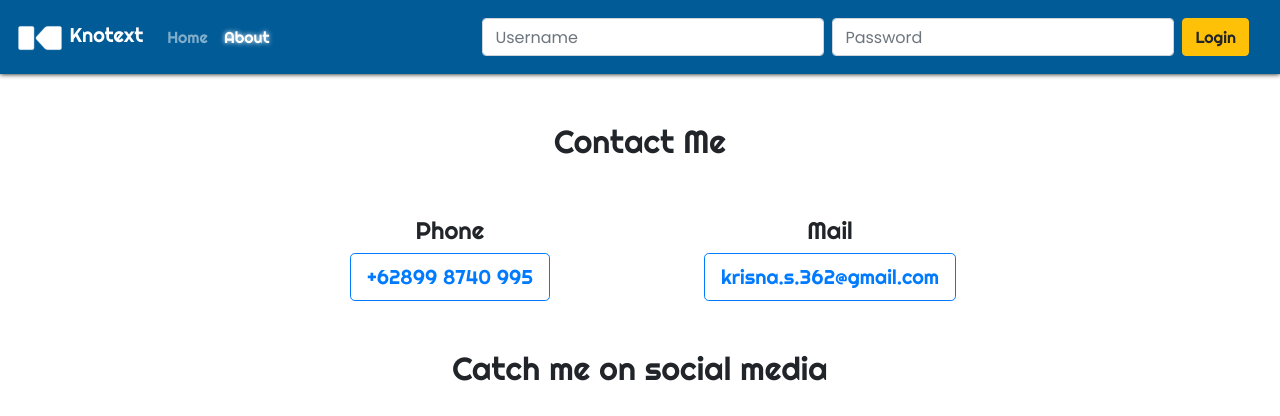
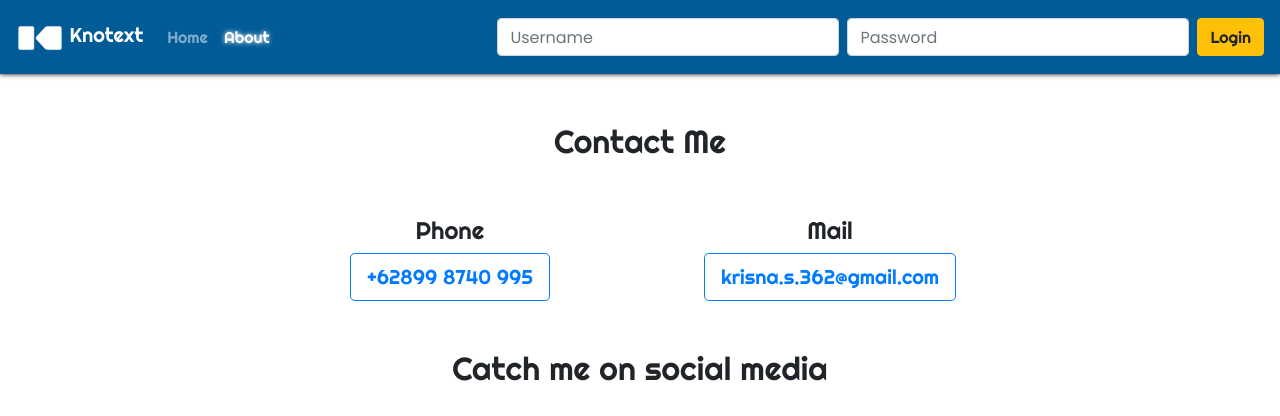
Before and after one commit to ichungelo/final-web, a PHP site: page /about.php in a window 1280 px wide. Shown: the top 416 px of the page. Run offline with PHP 8.4, Linux system fonts and the light colour scheme.

Commit message:
fix login form position about.php

```diff
--- a/about.php
+++ b/about.php
@@ -37,10 +37,10 @@
         </li>
       </ul>
       <div>
-        <form class="form-inline my-2 my-lg-0 mr-0 col-12 justify-content-sm-center">
-          <input class="form-control my-1 mr-sm-2" type="text" placeholder="Username">
-          <input class="form-control my-1 mr-sm-2" type="password" placeholder="Password">
-          <button class="btn btn-warning my-2 my-sm-0 shadow-text" type="submit">Login</button>
+      <form class="form-inline justify-content-sm-center" method="POST">
+          <input class="form-control my-1 mr-sm-2" type="text" name="loginUsername" placeholder="Username" required>
+          <input class="form-control my-1 mr-sm-2" type="password" name="loginPassword" placeholder="Password" required>
+          <button class="btn btn-warning my-2 my-sm-0 shadow-text" name="login">Login</button>
         </form>
       </div>
     </div>
```
